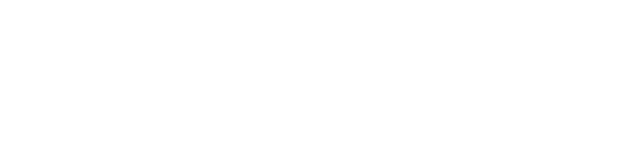
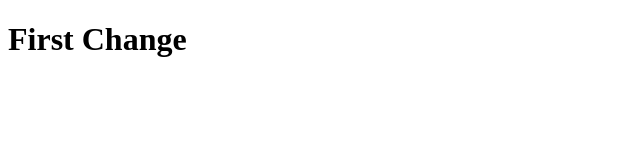
Before and after one commit to smrnltl/Typescript-Practice, a website: page index.html in a window 1280 px wide. Shown: the whole page, without its empty margins (0-640 px from the left). Drawn offline with Linux system fonts and the light colour scheme.

Commit message:
change reflect

```diff
--- a/index.html
+++ b/index.html
@@ -4,10 +4,10 @@
     <meta charset="UTF-8">
     <meta http-equiv="X-UA-Compatible" content="IE=edge">
     <meta name="viewport" content="width=device-width, initial-scale=1.0">
-    <title>First change</title>
+    <title>Practices</title>
     <script src="app.js"></script>
 </head>
 <body>
-
+    <h1>First Change</h1>
 </body>
 </html>
```
